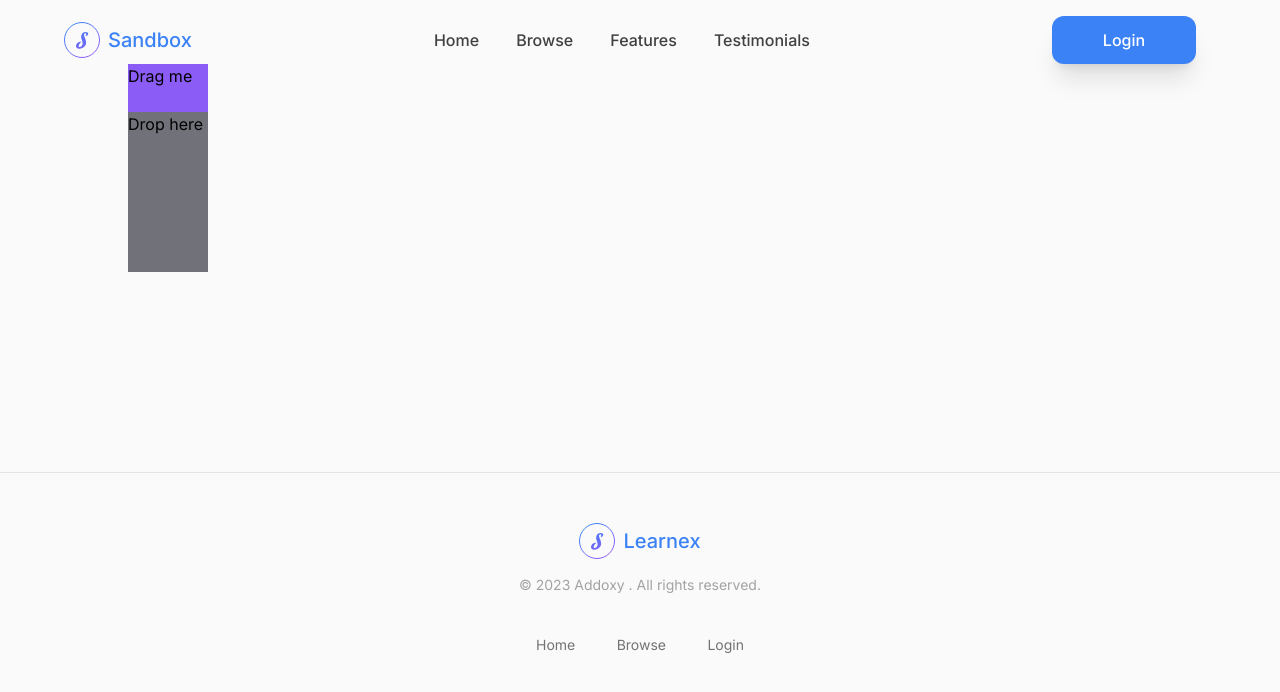
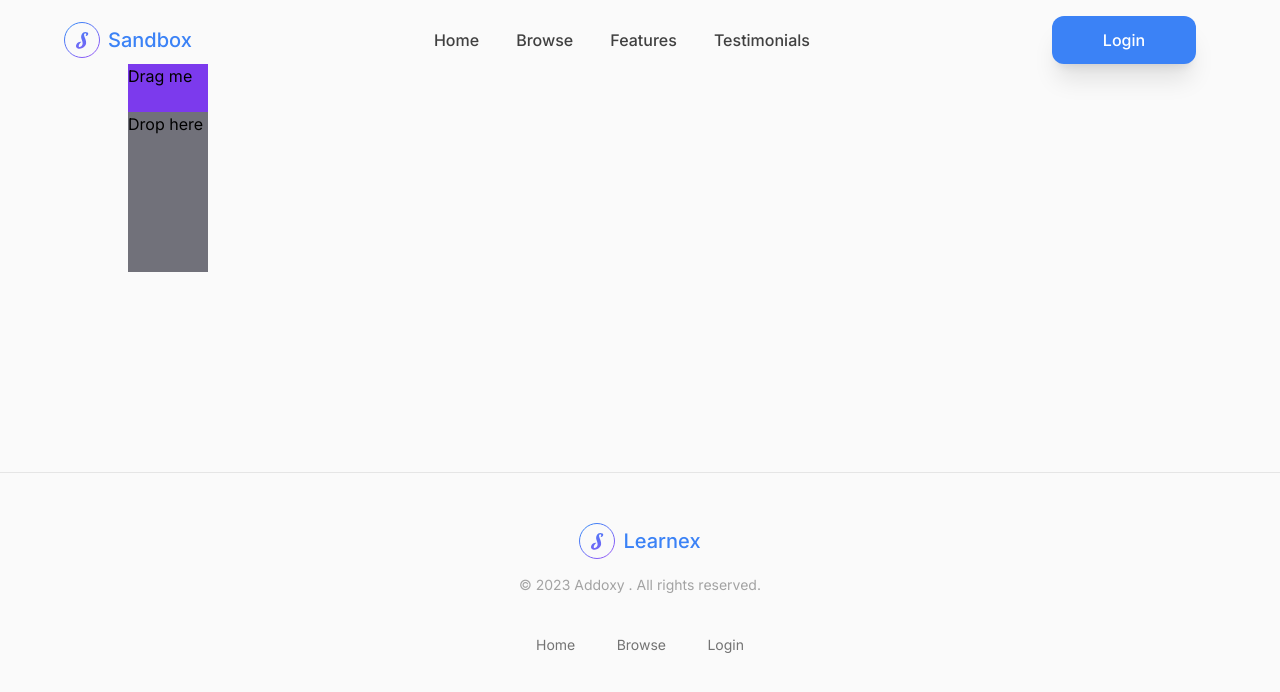
Before and after one commit to addoxy/sandbox, a Next.js app: page /dnd in a window 1280 px wide. Shown: the top 692 px of the page. Built offline with nearby package versions, Linux system fonts and the light colour scheme; what tailwindcss-debug-screens would draw is missing.

Commit message:
Add latest changes

```diff
--- a/src/app/dnd/page.tsx
+++ b/src/app/dnd/page.tsx
@@ -50,7 +50,7 @@ const Draggable = ({ children }: { children: React.ReactNode }) => {
 
   return (
     <div
-      className="h-12 w-20 bg-violet-500"
+      className="h-12 w-20 bg-violet-600"
       ref={setNodeRef}
       style={style}
       {...listeners}
```
